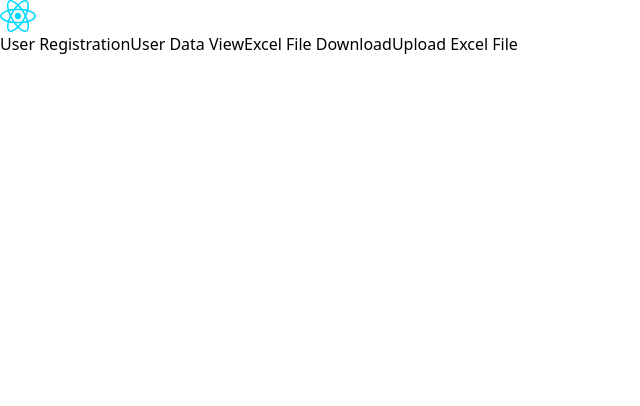
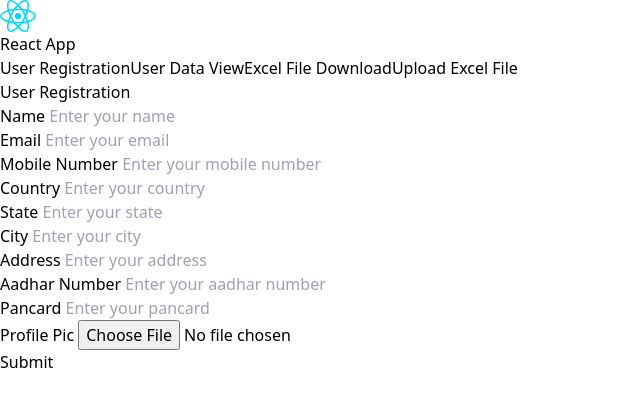
Before and after one commit to JaySabva/React-CRUD, a React (Vite) app: page /registration in a window 1280 px wide. Shown: the top 406 px of the page, without its empty margins (0-640 px from the left). Built offline with nearby package versions, Linux system fonts and the light colour scheme.

Commit message:
Initial Commit

```diff
--- a/src/App.jsx
+++ b/src/App.jsx
@@ -1,8 +1,9 @@
 import { Routes, Route } from "react-router-dom"
-
 
 import './App.css'
 import NavBar from "./NavBar/NavBar.jsx";
+import Registration from "./Registration/Registration.jsx";
+import DataView from "./DataView/DataView.jsx";
 
 function App() {
   return (
@@ -10,8 +11,8 @@ function App() {
           <NavBar />
           <Routes>
               <Route path="/" element={<h1>Home</h1>} />
-              <Route path="/about" element={<h1>About</h1>} />
-              <Route path="/contact" element={<h1>Contact</h1>} />
+                <Route path="/registration" element={<Registration />} />
+                <Route path="/data-view" element={<DataView />} />
           </Routes>
       </>
   )
--- /dev/null
+++ b/src/DataView/DataView.jsx
@@ -0,0 +1,6 @@
+const DataView = () => {
+    return (
+        <div>DataView</div>
+    )
+}
+export default DataView
--- a/src/NavBar/NavBar.jsx
+++ b/src/NavBar/NavBar.jsx
@@ -1,17 +1,24 @@
+import React from 'react';
 import ReactLogo from '../assets/react.svg';
+import { Link } from 'react-router-dom';
 
 const NavBar = () => {
     return (
         <nav className="bg-blue-500 p-4">
             <div className="container mx-auto flex justify-between items-center">
 
-                <img src={ReactLogo} alt="React Logo" className="w-8 h-8 mr-2"/>
+                {/* Logo */}
+                <Link to="/" className="text-white text-xl font-bold flex items-center">
+                    <img src={ReactLogo} alt="React Logo" className="w-8 h-8 mr-2" />
+                    React App
+                </Link>
 
+                {/* Navigation Links */}
                 <div className="flex space-x-4">
-                    <a href="#" className="text-white">User Registration</a>
-                    <a href="#" className="text-white">User Data View</a>
-                    <a href="#" className="text-white">Excel File Download</a>
-                    <a href="#" className="text-white">Upload Excel File</a>
+                    <Link to="/registration" className="text-white">User Registration</Link>
+                    <Link to="/data-view" className="text-white">User Data View</Link>
+                    <Link to="/download" className="text-white">Excel File Download</Link>
+                    <Link to="/upload" className="text-white">Upload Excel File</Link>
                 </div>
 
             </div>
--- /dev/null
+++ b/src/Registration/Registration.jsx
@@ -0,0 +1,13 @@
+import Form from "./form.jsx";
+
+const Registration = () => {
+    return (
+        <>
+            <div className="container mx-auto">
+                <h1 className="text-center text-2xl font-bold pt-4">User Registration</h1>
+                <Form />
+            </div>
+        </>
+    )
+}
+export default Registration
--- /dev/null
+++ b/src/Registration/form.jsx
@@ -0,0 +1,192 @@
+import {useState} from 'react'
+
+const Form = () => {
+    const [user, setUser] = useState({
+        name: '',
+        email: '',
+        mobileNumber: '',
+        country: '',
+        state: '',
+        city: '',
+        address: '',
+        aadharNumber: '',
+        pancard: ''
+    });
+
+    const [profilePic, setProfilePic] = useState(null);
+    const [isSubmitting, setIsSubmitting] = useState(false);
+
+    const handleSubmit = async (e) => {
+        e.preventDefault();
+        setIsSubmitting(true);
+
+        try {
+            const formData = new FormData();
+
+            // Append user data to FormData
+            for (const key in user) {
+                formData.append(key, user[key]);
+            }
+            formData.append('profilePic', profilePic);
+
+            const res = await fetch('https://userreg.free.beeceptor.com', {
+                method: 'POST',
+                body: formData,
+            });
+
+            if (res.ok) {
+                setIsSubmitting(false);
+                alert('User registered successfully');
+            } else {
+                setIsSubmitting(false);
+                alert('Something went wrong');
+            }
+        } catch (error) {
+            setIsSubmitting(false);
+            console.error('Error:', error.message);
+            alert('An error occurred. Please try again.');
+        }
+    };
+
+    return (
+        <>
+            <form
+                id="UserRegForm"
+                className="max-w-md mx-auto p-4 bg-white rounded shadow-md mt-6"
+                onSubmit={handleSubmit}
+            >
+                <div className="grid grid-cols-1 gap-4">
+                    <label>Name </label>
+                    <input
+                        type="text"
+                        required
+                        className="border border-gray-300 p-2 rounded"
+                        value={user.name}
+                        placeholder={"Enter your name"}
+                        pattern="^[a-zA-Z ]{2,30}$"
+                        onChange={(e) => setUser({...user, name: e.target.value})}
+                    />
+                </div>
+
+                <div className="grid grid-cols-1 gap-4">
+                    <label>Email </label>
+                    <input
+                        type="text"
+                        required
+                        className="border border-gray-300 p-2 rounded"
+                        value={user.email}
+                        placeholder={"Enter your email"}
+                        pattern="^\w+@[a-zA-Z_]+?\.[a-zA-Z]{2,3}$"
+                        onChange={(e) => setUser({...user, email: e.target.value})}
+                    />
+                </div>
+
+                <div className="grid grid-cols-1 gap-4">
+                    <label>Mobile Number </label>
+                    <input
+                        type="text"
+                        required
+                        className="border border-gray-300 p-2 rounded"
+                        value={user.mobileNumber}
+                        placeholder={"Enter your mobile number"}
+                        pattern="^[0-9]{10}$"
+                        onChange={(e) => setUser({...user, mobileNumber: e.target.value})}
+                    />
+                </div>
+
+                <div className="grid grid-cols-1 gap-4">
+                    <label>Country </label>
+                    <input
+                        type="text"
+                        required
+                        className="border border-gray-300 p-2 rounded"
+                        value={user.country}
+                        placeholder={"Enter your country"}
+                        pattern="^[a-zA-Z ]{2,30}$"
+                        onChange={(e) => setUser({...user, country: e.target.value})}
+                    />
+                </div>
+
+                <div className="grid grid-cols-1 gap-4">
+                    <label>State </label>
+                    <input
+                        type="text"
+                        required
+                        className="border border-gray-300 p-2 rounded"
+                        value={user.state}
+                        placeholder={"Enter your state"}
+                        pattern="^[a-zA-Z ]{2,30}$"
+                        onChange={(e) => setUser({...user, state: e.target.value})}
+                    />
+                </div>
+
+                <div className="grid grid-cols-1 gap-4">
+                    <label>City </label>
+                    <input
+                        type="text"
+                        required
+                        className="border border-gray-300 p-2 rounded"
+                        value={user.city}
+                        placeholder={"Enter your city"}
+                        onChange={(e) => setUser({...user, city: e.target.value})}
+                    />
+                </div>
+
+                <div className="grid grid-cols-1 gap-4">
+                    <label>Address </label>
+                    <input
+                        type="text"
+                        required
+                        className="border border-gray-300 p-2 rounded"
+                        value={user.address}
+                        placeholder={"Enter your address"}
+                        pattern="^[a-zA-Z0-9 ]{4,250}$"
+                        onChange={(e) => setUser({...user, address: e.target.value})}
+                    />
+                </div>
+
+                <div className="grid grid-cols-1 gap-4">
+                    <label>Aadhar Number </label>
+                    <input
+                        type="text"
+                        required
+                        className="border border-gray-300 p-2 rounded"
+                        value={user.aadharNumber}
+                        placeholder={"Enter your aadhar number"}
+                        pattern="^[0-9]{12}$"
+                        onChange={(e) => setUser({...user, aadharNumber: e.target.value})}
+                    />
+                </div>
+
+                <div className="grid grid-cols-1 gap-4">
+                    <label>Pancard </label>
+                    <input
+                        type="text"
+                        required
+                        className="border border-gray-300 p-2 rounded"
+                        value={user.pancard}
+                        placeholder={"Enter your pancard"}
+                        pattern="^[A-Z]{5}[0-9]{4}[A-Z]{1}$"
+                        onChange={(e) => setUser({...user, pancard: e.target.value})}
+                    />
+                </div>
+
+                <div className="grid grid-cols-1 gap-4">
+                    <label>Profile Pic </label>
+                    <input
+                        type="file"
+                        required
+                        className="border border-gray-300 p-2 rounded"
+                        value={user.profilePic}
+                        placeholder={"Enter your profile pic"}
+                        onChange={(e) => setProfilePic(e.target.files[0])}
+                    />
+                </div>
+
+                {isSubmitting && <button className="bg-green-500 text-white p-2 rounded w-full mt-4">Submitting...</button>}
+                {!isSubmitting && <button type="submit" className="bg-blue-500 text-white p-2 rounded w-full mt-4 hover:bg-red-600">Submit</button>}
+            </form>
+        </>
+    )
+}
+export default Form
```
